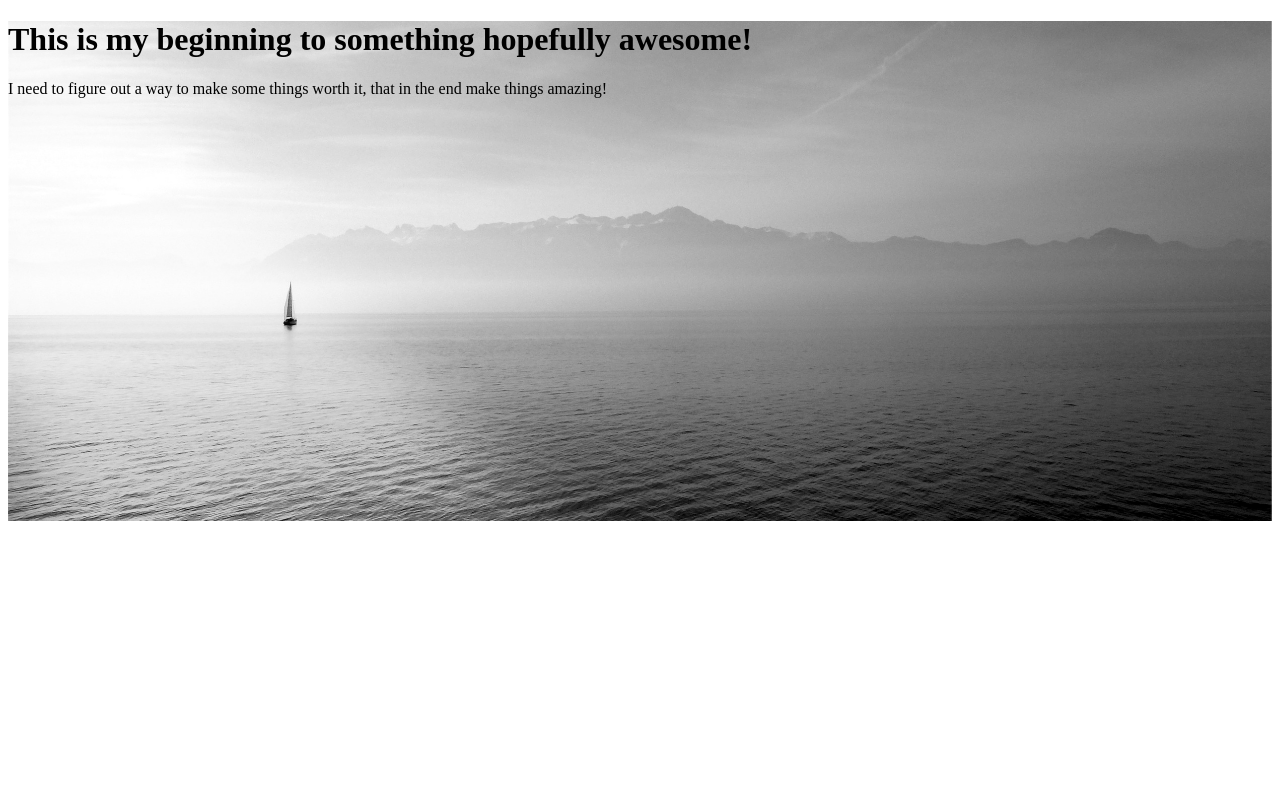
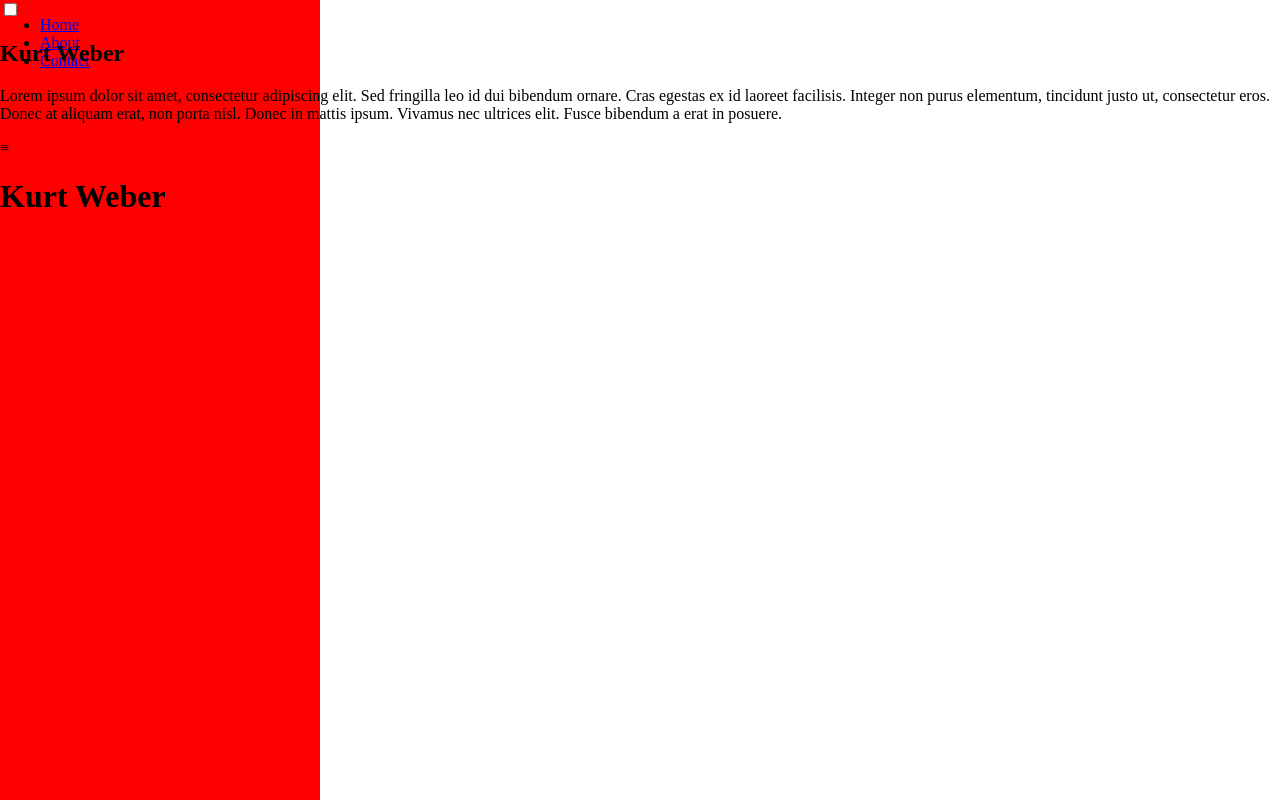
Before and after one commit to KDweber89/portfolio, a plain HTML site: page index.html in a window 1280 px wide. Drawn offline with nearby package versions, Linux system fonts and the light colour scheme.

Commit message:
working on styling, adding picture

```diff
--- a/index.html
+++ b/index.html
@@ -8,16 +8,60 @@
 <header>
 </header>
 
+
+
+<input type = "checkbox", id = "box">
+<nav class='basement'>
+      <ul>
+	<li><a href='#'>Home</a></li>
+	<li><a href='#'>About</a></li>
+	<li><a href='#'>Contact</a></li>
+      </ul>
+    </nav>
+    <section class = "main">
+		<h2>Kurt Weber</h2>
+      		<p>Lorem ipsum dolor sit amet, consectetur adipiscing elit. Sed fringilla leo id dui bibendum ornare. Cras egestas ex id laoreet facilisis. Integer non purus elementum, tincidunt justo ut, consectetur eros. Donec at aliquam erat, non porta nisl. Donec in mattis ipsum. Vivamus nec ultrices elit. Fusce bibendum a erat in posuere.</p>
+	</section>
+
+
+
+
+
+
+
+
+
+
+<div class = "menu" ></div>
+
+<label for='box'>&equiv;</label>
+
 <div class = "contain">
+
+<div class="animation">
+</div>
+
+<div class="test">
 	<div class="begin">
-	<h1>This is my beginning to something hopefully awesome!</h1>
-
-	<p> I need to figure out a way to make some things worth it, that in the end make things amazing!</p>
+		<div class="header">
+		<h1> Kurt Weber </h1>
+		</div>
 	</div>
 </div>
 
+
+
+
+
+
+
+
+
+</div>
+
+
+<script src="http://ajax.googleapis.com/ajax/libs/jquery/1.10.1/jquery.min.js"></script>
+<script src="javascript/main.js"></script>
+
 </body>
 </html>
-
-
-<!-- http://www.barchartondemand.com/api/getQuote/queries -->
--- a/javascript/main.js
+++ b/javascript/main.js
@@ -0,0 +1,22 @@
+
+
+ $('.begin').click(function() {
+    $('.begin').hide('fast');
+    /*return false;*/
+  });
+
+
+/*$('.contain').mouseover(function() {
+	$('.animation').animate({left: "50%"}, 200);
+});*/
+
+	/*	('fast');
+	return false;
+});
+
+
+
+
+$(this).	animate({
+        width: "70%"
+    }, 300 );*/
--- a/styles/styles.css
+++ b/styles/styles.css
@@ -1,9 +1,55 @@
-.begin{
-	background: url(pictures/lake.jpg);
-	/*background: red;*/
-	background-size: 100%;
-	background-position: 50% -100px;
-	height: 500px;
+body{
+    /*background-image: url(pictures/lake.jpg);
+    background-size: 100%;*/
+    /*position: fixed;*/
+    margin: 0;
+}
 
-	text-align: inline-block;
+.basement{
+    top: 0;
+    position: fixed;
+    height: 100%;
+    width: 25%;
+    z-index: -1;
+    background: red;
 }
+
+
+/*.test {
+	position: fixed;
+    top: 20%;
+    left: 15%;
+	margin: auto;
+    background-color: #b0e0e6;
+    width: 75%;
+    height: 50%;
+   }*/
+
+
+/*.begin{
+    position: relative;
+    width: 50%;
+    height: 75%;
+    left: 25%;
+    top: 25%;
+    background: url(pictures/profilepic.jpg);
+    background-size: 100%;
+    border: 3px solid black;
+    z-index: 1;
+}
+
+
+h1{
+	font-size: 50px;
+	font-family: ‘Lucida Console’, Monaco, monospace
+}*/
+
+/*.animation{
+	background: red;
+	height: 100%;
+	width: 10%;
+	position: absolute;
+	left: 90%;
+
+}
+*/
```
Also changed, not shown: GApic.jpg (added), styles/pictures/profilepic.jpg (added).
